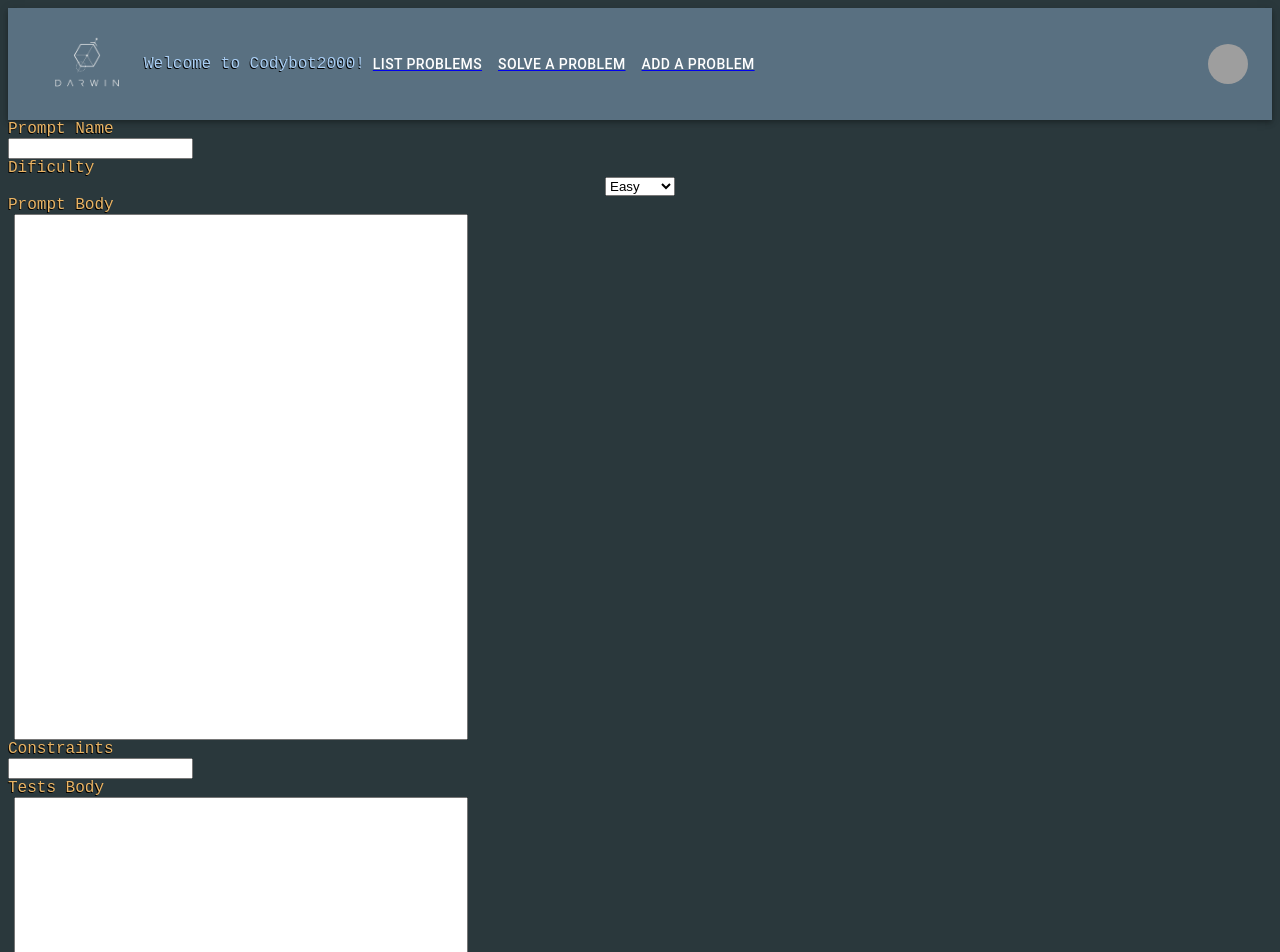
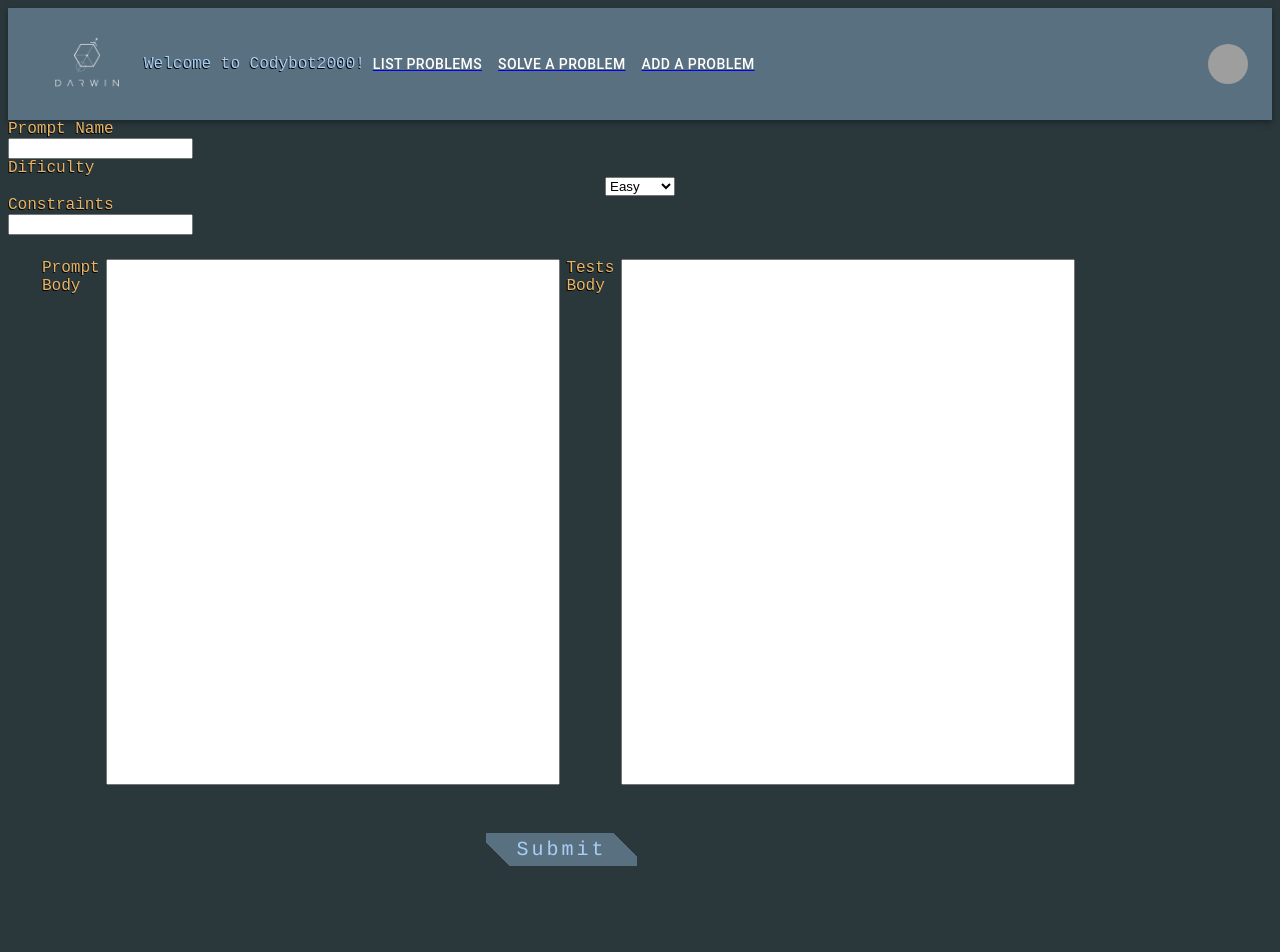
Before and after one commit to pufflehuff/codybot2000, a React app: page /add in a window 1280 px wide. Shown: the top 952 px of the page. After the commit the page ends 890 px from the top, so only its background shows below. Built offline with nearby package versions, Linux system fonts and the light colour scheme; grey boxes are pictures that could not be loaded; the HTML template or start-up script is replaced by a standard one.

Commit message:
frontend[addPrompt]: restructures prompt page

```diff
--- a/client/src/components/addPrompt/AddNewPrompt.jsx
+++ b/client/src/components/addPrompt/AddNewPrompt.jsx
@@ -53,6 +53,18 @@ export default function AddNewPrompt() {
         </select>
       </label>
 
+      Constraints
+      <label htmlFor="promptCOnstraints" className="PromptLabel">
+        <input
+          type="text"
+          name="propmptConstraints"
+          onChange={(event) => {
+            setConstraints(event.target.value);
+          }}
+        />
+      </label>
+
+      <div className="PromptRow">
         Prompt Body
         <label htmlFor="promptBody" className="PromptLabel">
           <textarea
@@ -60,17 +72,6 @@ export default function AddNewPrompt() {
             name="promptBody"
             onChange={(event) => {
               setPromptBody(event.target.value);
-          }}
-        />
-      </label>
-
-      Constraints
-      <label htmlFor="promptCOnstraints" className="PromptLabel">
-        <input
-          type="text"
-          name="propmptConstraints"
-          onChange={(event) => {
-            setConstraints(event.target.value);
             }}
           />
         </label>
@@ -85,9 +86,11 @@ export default function AddNewPrompt() {
             }}
           />
         </label>
+      </div>
 
-      <div className="PromptButton">
+      <div className="PromptRow">
         <button
+          className="SubmitPrompt"
           type="submit"
           onClick={(event) => {
             event.preventDefault();
```
Lines whose indentation alone changed are shown as unchanged.
